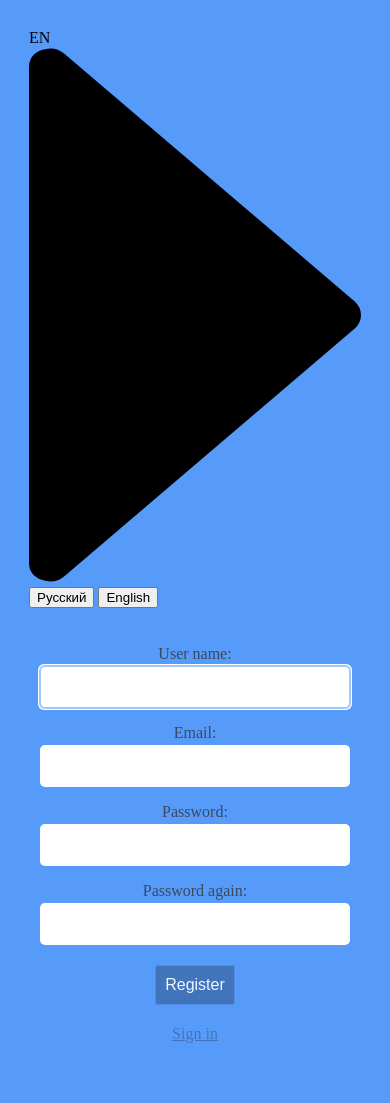
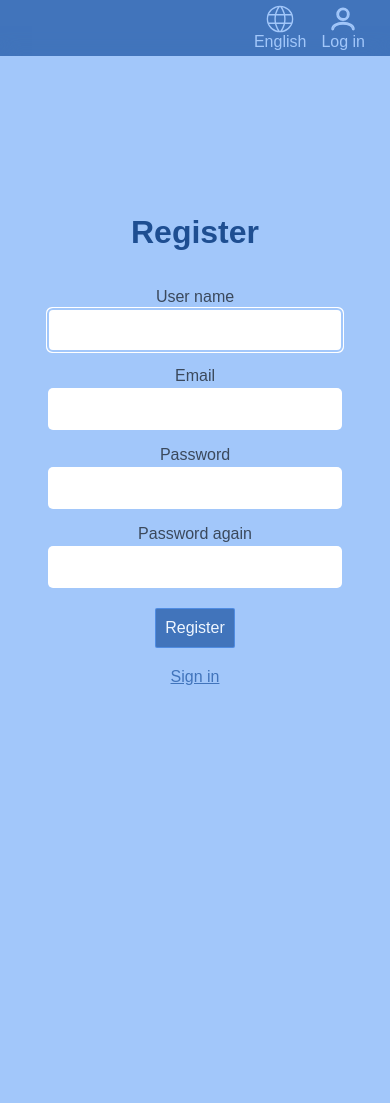
Before and after one commit to ImHereByChance/MonthsWeb, a Django app: page /accounts/register in a window 390 px wide. After the commit the page ends 685 px from the top, so only its background shows below. Run offline with Django 3.2, Linux system fonts and the light colour scheme.

Commit message:
forms refactoring

```diff
--- a/MonthsWeb/common_static/base/styles/base.css
+++ b/MonthsWeb/common_static/base/styles/base.css
@@ -34,7 +34,6 @@ main {
 }
 
 a {
-    text-decoration: none;
 }
 
 /*all elements in the center shoud follow these rules*/
@@ -61,6 +60,12 @@ button {
 
 button>* {
     pointer-events: none;
+}
+
+h1 {
+    align-self: center;
+    color: #1e4e91;
+    text-shadow: 0 0 1px #a2c7fa;
 }
 
 .svg-icon {
@@ -119,6 +124,12 @@ header {
     transition: 0.2s;
 }
 
+#account > a {
+    margin: 0;
+    padding: 0;
+    text-decoration: none;
+}
+
 #switch-lang .svg-icon path {
     stroke: var(--additdark);
     fill: var(--baselight)
@@ -143,6 +154,10 @@ header {
 }
 
 .header-element:hover .header-element-caption {
+    color: #deecff;
+}
+
+.header-element:hover #log-in-sign {
     color: #deecff;
 }
 
@@ -199,7 +214,11 @@ header {
 
 /*Small devices (landscape phones, 576px and up)*/
 
-@media (min-width: 576px) {}
+@media (min-width: 576px) {
+    .dropdown-item {
+
+    }
+}
 
 /* Vertical mobile screen(minimum) */
 
--- a/MonthsWeb/common_templates/base/base.html
+++ b/MonthsWeb/common_templates/base/base.html
@@ -2,17 +2,20 @@
 {% load i18n %}
 
 
-<!doctype html>
+<!DOCTYPE html>
 <html>
     <head>
         <meta charset="utf-8">
         <meta http-equiv="X-UA-Compatible" content="IE=edge">
         <meta name="description" content="">
         <meta name="viewport" content="width=device-width,initial-scale=1">
+
         {% block title %}
             <title>taskmanager</title>
         {% endblock title %}
+
         <link rel="stylesheet" type="text/css" href="{% static 'common_static/base/styles/base.css' %}">
+
         {% block extrahead %}{% endblock extrahead %}
     </head>
 
@@ -33,20 +36,24 @@
                             {% for language in languages %}
                                 <button type="submit" name="language" value={{ language.code }} class="dropdown-item">{{ language.name_local }}</button>
                             {% endfor %}
+                        </form>
                 </div>
 
                 <div id="account" class="header-element">
+
+                    {% if user.is_authenticated %}
                         {% include 'svgpaths/account_icon.html' %}
-
-                    {% if username %}
                         <div class="header-element-caption">{{ username }}</div>
-                    {% else %}
-                    <div class="header-element-caption">{% translate "account" %}</div>
-                    {% endif %}
                         <div class="acconunt-dropdown dropdown-content">
                             <a href="{% url 'logout' %}" class="dropdown-item">{% translate "log out" %}</a>
-                        <a href={% url 'user_settings' %}><div class="dropdown-item">{% translate "settings" %}</div></a>
+                            <a href={% url 'user_settings' %} class="dropdown-item">{% translate "settings" %}</a>
                         </div>
+                    {% else %}
+                        <a href="{% url 'login' %}" class="header-element">
+                            {% include 'svgpaths/account_icon.html' %}
+                            <div class "header-element-caption" id="log-in-sign">{% translate "Log in" %}</div>
+                        </a>
+                    {% endif %}
                 </div>
             </div>
         </header>
--- a/MonthsWeb/taskmanager/urls.py
+++ b/MonthsWeb/taskmanager/urls.py
@@ -8,5 +8,5 @@ urlpatterns = [
     path('tasks/', views.tasks, name='tasks'),
     path('tasks/<int:task_id>/', views.tasks_by_id, name='tasks_by_id'),
 
-    path('base', views.base)
+    path('base', views.base, name='base')
 ]
--- a/MonthsWeb/users/static/users/style/authpages.css
+++ b/MonthsWeb/users/static/users/style/authpages.css
@@ -4,13 +4,17 @@ html {
     width: 100%;
 }
 
-body {
+main {
     height: 100%;
     width: 100%;
     display: flex;
     align-items: center;
     justify-content: center;
     background: #579BFA;
+}
+
+h1 {
+    margin-top: 0;
 }
 
 
@@ -62,7 +66,7 @@ input[type="submit"] {
     padding: 0px 5px;
 }
 
-a {
+.main-form > a {
     align-self: center;
     margin-top: 20px;
     color: #4174bb;
@@ -78,13 +82,17 @@ ul.errorlist.nonfield {
     text-align: center;
     margin-top: 1rem;
     color: darkred;
+    font-size: smaller;
+    margin: auto;
 }
 
 ul.errorlist {
     list-style: none;
     padding: 0;
     margin: 0px;
+    margin-top: 3px;
     max-width: 200px;
+    font-size: smaller;
     color: darkred;
     text-align: center;
 }
@@ -96,19 +104,14 @@ ul.errorlist {
 
 @media (max-width: 576px) {
     body {
-        height: auto;
         width: auto;
-        flex-direction: column-reverse;
-        align-items: stretch;
-        padding: 1rem;
     }
     form.main-form {
-        padding: 1rem;
         justify-content: center;
         align-items: stretch;
-    }
-    a {
-        margin: 20px;
+        align-self: stretch;
+        width: 100%;
+        border-radius: 0;
     }
     input {
         min-height: 40px;
@@ -121,8 +124,31 @@ ul.errorlist {
         border-radius: 5px;
         margin: 5px;
     }
+    ul.errorlist {
+        margin: auto;
+        margin-top: 3px;
+        margin-bottom: 0px;
+        font-size: medium;
+    }
     ul.errorlist.nonfield {
         align-self: center;
+        margin-top: 3px;
+        margin-bottom: 0;
+        font-size: medium;
+    }
+    .dropdown-item {
+        margin: 10px 0px;
+        align-self: flex-end;
+        min-height: 32px;
+        display: flex;
+        align-items: center;
+        border-radius: 5px;
+        box-shadow: 0px 0px 5px 0px var(--additdark);
+    }
+    .dropdown-content {
+        padding: 10px;
+        background: #ff000000;
+        box-shadow: none;
     }
 }
 
--- a/MonthsWeb/users/templates/registration/register.html
+++ b/MonthsWeb/users/templates/registration/register.html
@@ -1,32 +1,33 @@
+{% extends 'base/base.html' %}
 {% load static %}
 {% load i18n %}
 
 <!DOCTYPE html>
 
-<html>
-<head>
-    <meta charset="utf-8">
-    <meta http-equiv="X-UA-Compatible" content="IE=edge">
-    <meta name="viewport" content="width=device-width,initial-scale=1">
+    {% block title %}
+        <title>{% translate "registration page" %}</title>
+    {% endblock title %}
 
-    <title>{% translate "registration page" %}</title>
+    {% block extrahead %}
         <link rel="stylesheet" type="text/css" href="{% static 'users/style/authpages.css' %}">
-</head>
-<body>
+    {% endblock extrahead %}
 
+    {% block maincontent %}
         <form method="POST" action="{% url 'register' %}" class="main-form">
             {% csrf_token %}
 
-        <label for='username'>{% translate "User name: " %}</label>
+            <h1>Register</h1>
+
+            <label for='username'>{% translate "User name" %}</label>
             {{ form.username }}
             {{ form.username.errors }}
-        <label for='email'>{% translate "Email:" %}</label>
+            <label for='email'>{% translate "Email" %}</label>
             {{ form.email }}
             {{ form.email.errors }}
-		<label for='password'>{% translate "Password:" %}</label>
+            <label for='password'>{% translate "Password" %}</label>
             {{ form.password1 }}
             {{ form.password.errors }}
-		<label for='password2'>{% translate "Password again:" %}</label>
+            <label for='password2'>{% translate "Password again" %}</label>
             {{ form.password2 }}
             {{ form.password2.errors }}
 
@@ -34,8 +35,6 @@
 
             <a href="{% url 'login' %}">{% translate "Sign in" %}</a>
         </form>
-
-    {% include "registration/swithlangbutton.html" %}
-
+    {% endblock maincontent %}
 </body>
 </html>
--- a/MonthsWeb/users/views.py
+++ b/MonthsWeb/users/views.py
@@ -35,6 +35,7 @@ def change_user_details(request):
         form = UserDetailsChangingForm(request.POST, instance=request.user)
 
         context = {
+            'username': request.user.username,
             'user_details_form': form,
             'password_change_form': PasswordChangeForm(request.user),
         }
@@ -57,6 +58,7 @@ def change_password(request):
         password_canged_form = PasswordChangeForm(request.user,
                                                   request.POST)
         context = {
+            'username': request.user.username,
             'user_details_form': UserDetailsChangingForm(instance=request.user),
             'password_change_form': password_canged_form,
         }
@@ -90,6 +92,7 @@ def user_settings(request):
     password_change_form = PasswordChangeForm(request.user)
 
     context = {
+        'username': request.user.username,
         'password_change_form': password_change_form,
         'user_details_form': user_details_form,
     }
```
Also changed, not shown: MonthsWeb/users/static/users/style/usersetting.css (+14 -54 lines), MonthsWeb/users/templates/registration/login.html (+13 -17 lines), MonthsWeb/users/templates/registration/user_settings.html (+11 -15 lines). Lines whose indentation alone changed are shown as unchanged.
